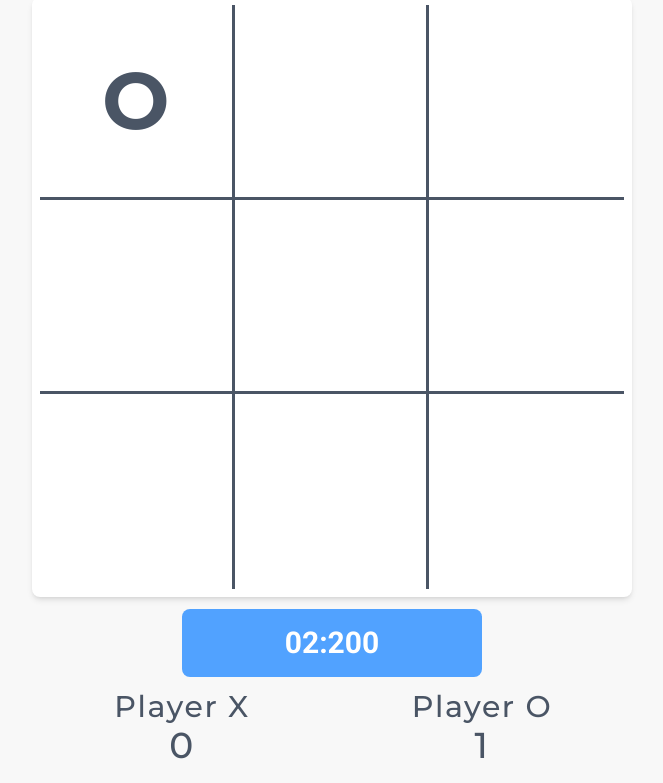
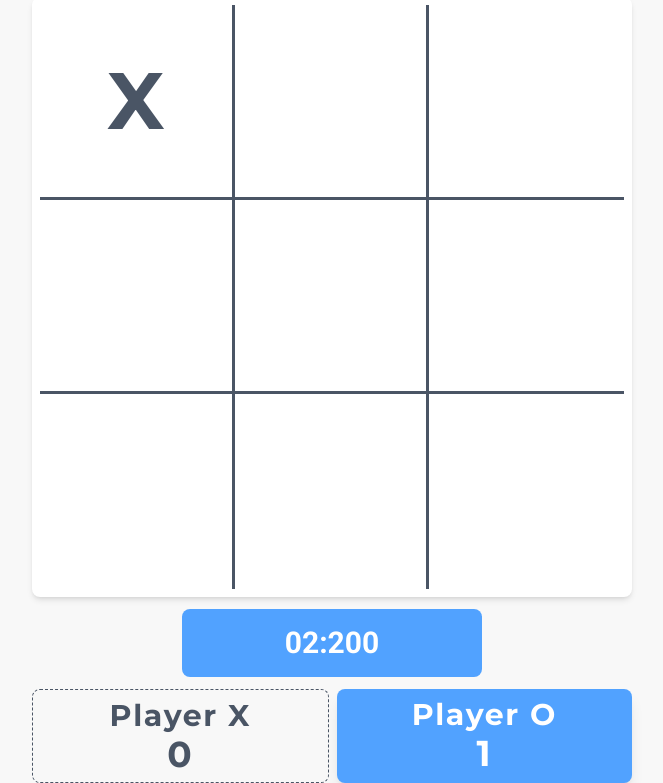
Before and after one commit to bvbxbv/tictactoe, a website built with Vite: page index.html in a window 1280 px wide. Both pictures are taken after a click on the element 445 px from the left and 249 px from the top of the page. Shown: the part 147-930 px from the top of the page, without its empty margins (308-971 px from the left). Built offline with nearby package versions, Linux system fonts and the light colour scheme.

Commit message:
feat: реализовал подсветку текущего игрока в счёте
-реализовал переключение подсветки
-исправил значение таймера по умолчанию

```diff
--- a/index.html
+++ b/index.html
@@ -31,12 +31,12 @@
 			</div>
 
 			<div class="score w-full max-w-[600px] mx-auto flex tracking-widest">
-				<div class="col w-full text-dark font-montserrat font-medium text-center">
+				<div class="col font-bold w-full mr-1 font-montserrat text-center p-2 rounded-lg active-score-item" id="score-cross-player">
 					<div class="__header text-3xl">Player X</div>
 					<div class="__content text-4xl">0</div>
 				</div>
 
-				<div class="col w-full text-dark font-montserrat font-medium text-center">
+				<div class="col font-bold w-full ml-1 font-montserrat text-center p-2 rounded-lg inactive-score-item" id="score-zero-player">
 					<div class="__header text-3xl">Player O</div>
 					<div class="__content text-4xl">1</div>
 				</div>
--- a/src/Game.js
+++ b/src/Game.js
@@ -17,7 +17,7 @@ export const checkWinnerResult = Object.freeze({
 
 export class Game {
 	#board = Array(9).fill(cellState.Empty);
-	#currentPlayer = this.#getRandomPlayer();
+	#currentPlayer = player.Cross;
 
 	get whoseMove() {
 		return this.#currentPlayer;
@@ -25,12 +25,6 @@ export class Game {
 
 	get board() {
 		return [...this.#board];
-	}
-
-	#getRandomPlayer() {
-		const values = Object.values(player);
-		const random = values[Math.floor(Math.random() * values.length)];
-		return random;
 	}
 
 	makeMove(index) {
@@ -83,6 +77,6 @@ export class Game {
 
 	reset() {
 		this.#board = Array(9).fill(cellState.Empty);
-		this.#currentPlayer = this.#getRandomPlayer();
+		this.#currentPlayer = player.Cross;
 	}
 }
--- a/src/index.css
+++ b/src/index.css
@@ -38,4 +38,12 @@
 	.grid > .cell:nth-child(n + 7) {
 		border-bottom: none;
 	}
+
+	.active-score-item {
+		@apply bg-blue-400 text-white shadow-lg;
+	}
+
+	.inactive-score-item {
+		@apply border border-dashed text-dark;
+	}
 }
--- a/src/main.js
+++ b/src/main.js
@@ -6,6 +6,13 @@ import { Timer } from "./Timer.js";
 const gameManager = new Game();
 const cells = document.querySelectorAll(".cell");
 const timerDisplay = document.querySelector(".timer>.__content");
+const SCORE_ITEM_ACTIVE = "active-score-item";
+const SCORE_ITEM_INACTIVE = "inactive-score-item";
+const MAX_GAME_TIME = 5000;
+const score = {
+	cross: document.getElementById("score-cross-player"),
+	zero: document.getElementById("score-zero-player"),
+};
 
 function timerTickHandler(ms) {
 	const seconds = Math.floor(ms / 1000);
@@ -13,16 +20,27 @@ function timerTickHandler(ms) {
 	timerDisplay.innerText = `${String(seconds).padStart(2, "0")}:${String(milliseconds).padStart(3, "0")}`;
 }
 
-const timerCross = new Timer(5000, timerTickHandler);
-const timerZero = new Timer(5000, timerTickHandler);
-let timer = null;
+const timerCross = new Timer(MAX_GAME_TIME, timerTickHandler);
+const timerZero = new Timer(MAX_GAME_TIME, timerTickHandler);
+let timer = timerCross;
 
-function resetGridContent() {
+function resetGame() {
 	gameManager.reset();
 	timerCross.reset();
 	timerZero.reset();
 	timer = null;
+	setActiveScoreItem(score.cross);
 	cells.forEach((cell) => (cell.innerHTML = cellState.Empty));
+}
+
+function setActiveScoreItem(activeEl = null) {
+	const items = [score.cross, score.zero];
+
+	items.forEach((item) => {
+		const isActive = item === activeEl;
+		item.classList.toggle(SCORE_ITEM_ACTIVE, isActive);
+		item.classList.toggle(SCORE_ITEM_INACTIVE, !isActive);
+	});
 }
 
 function cellClickHandler(cell, index) {
@@ -30,7 +48,8 @@ function cellClickHandler(cell, index) {
 	if (!result.success) {
 		return;
 	}
-
+	const scoreItemToHighlight = gameManager.whoseMove === player.Cross ? score.cross : score.zero;
+	setActiveScoreItem(scoreItemToHighlight);
 	timer?.stop();
 	timer = gameManager.whoseMove === player.Cross ? timerCross : timerZero;
 	timer.start();
@@ -40,10 +59,11 @@ function cellClickHandler(cell, index) {
 
 	if (outcome.status !== checkWinnerResult.playing) {
 		alert(outcome.status === checkWinnerResult.draw ? "Победила дружба" : `Игра окончена. Победитель: ${outcome.winner}`);
-		resetGridContent();
+		resetGame();
 	}
 }
 
+timerTickHandler(MAX_GAME_TIME);
 cells.forEach((cell, index) =>
 	cell.addEventListener("click", () => {
 		cellClickHandler(cell, index);
```
